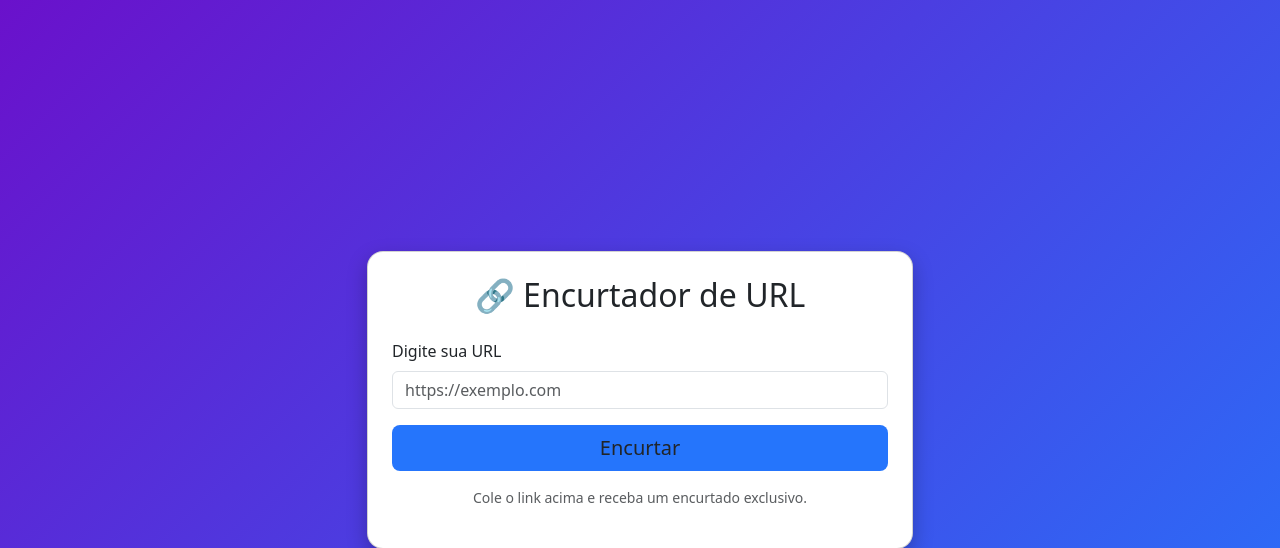
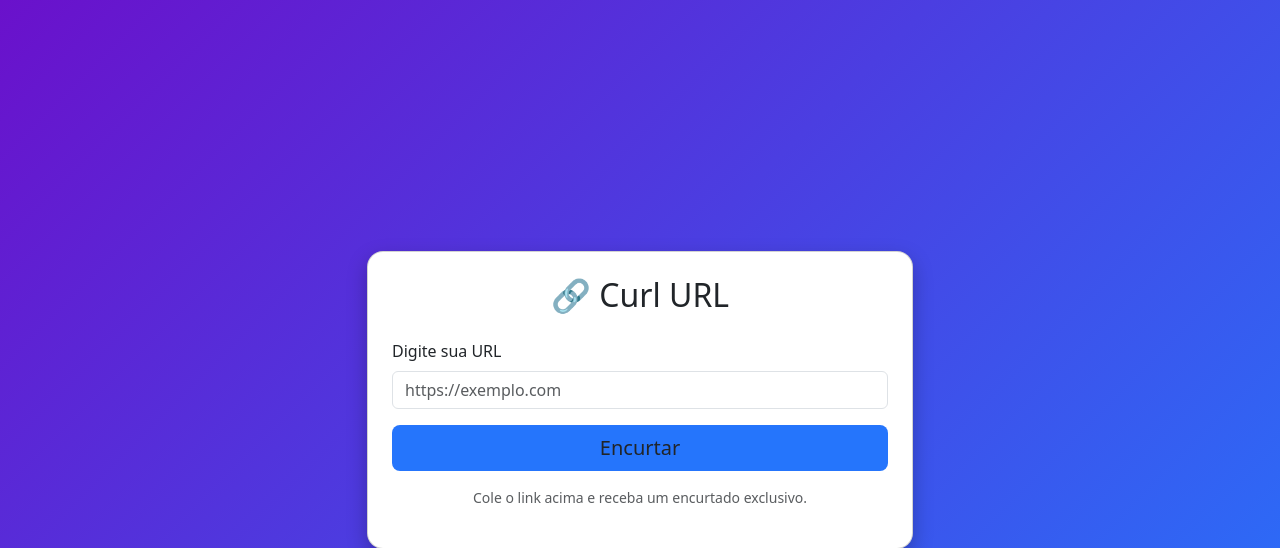
Before and after one commit to italoo97/curl_url, a Flask app: page / in a window 1280 px wide. Shown: the top 548 px of the page. Run offline with Flask 3, Linux system fonts and the light colour scheme.

Commit message:
Update form.html

```diff
--- a/templates/form.html
+++ b/templates/form.html
@@ -32,7 +32,7 @@
       <div class="row justify-content-center">
         <div class="col-md-6">
           <div class="card p-4">
-            <h2 class="text-center mb-4">🔗 Encurtador de URL</h2>
+            <h2 class="text-center mb-4">🔗 Curl URL</h2>
             <form method="post" action="/encurtar">
               <div class="mb-3">
                 <label for="url" class="form-label">Digite sua URL</label>
```
